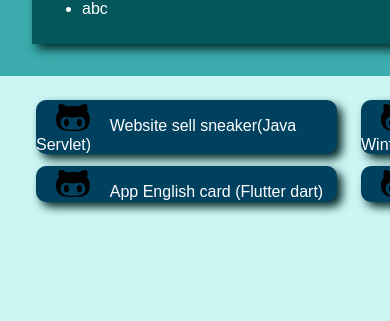
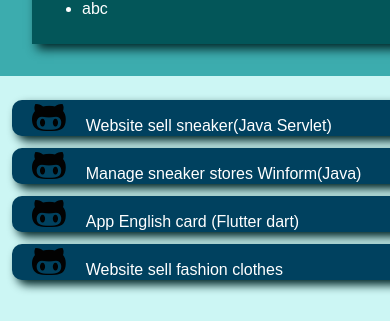
Before and after one commit to CaoHoaiTan/cv_page, a React (Create React App) app: page / in a window 390 px wide. Shown: the part 863-1184 px from the top of the page. Before the commit the page ends 1109 px from the top, so only its background shows below. Built offline with nearby package versions, Linux system fonts and the light colour scheme.

Commit message:
update responsive

```diff
--- a/src/App.css
+++ b/src/App.css
@@ -282,8 +282,8 @@ a :hover{
 
 .project{
   flex: 2;
-  margin-left: 24px;
-  margin-right: 24px;
+  margin-left: 12px;
+  margin-right: 12px;
   display: flex;
   flex-direction: column;
   justify-content: space-around;
@@ -291,6 +291,7 @@ a :hover{
 }
 
 .project ul{
+  margin-top: 24px;
   display: flex;
   flex-direction: column;
   justify-content: space-between;
@@ -298,25 +299,11 @@ a :hover{
 
 }
 /* */
-@media (max-width: 799px) {
-  .project ul {
-      max-width: 650px;
-      flex-direction: row;
-      flex-wrap: wrap;
-      margin-top: 24px;
-
-
-  }
-
-  .project ul li{
-    margin: 0 12px 0 12px;
-    min-width: 300px;
-
-  }
-}
 .project ul li{
   /* list-style: none; */
   flex: 1;
+  max-width:400px;
+
   background-color: #00415f;
   list-style: none;
   display: flex;
@@ -326,7 +313,6 @@ a :hover{
   box-shadow: 5px 5px 10px #012627;
 }
 .project li a{
-  width: 100%;
   font-size: 16px;
   color: #FFFFFF;
   text-decoration: none;
```
